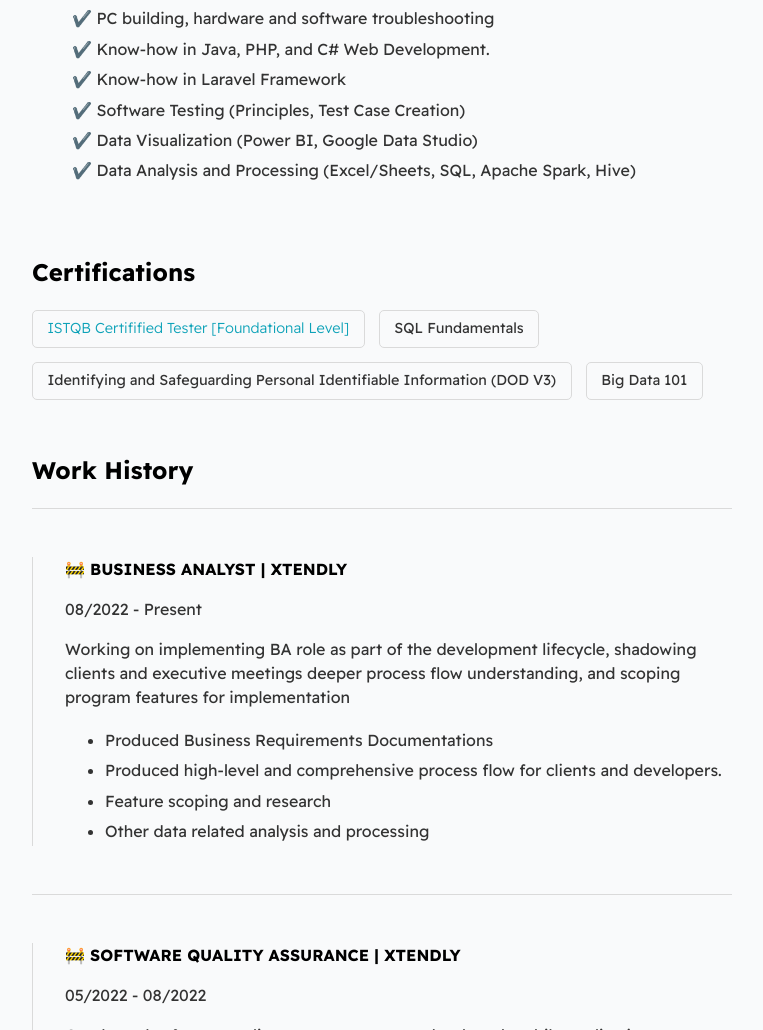
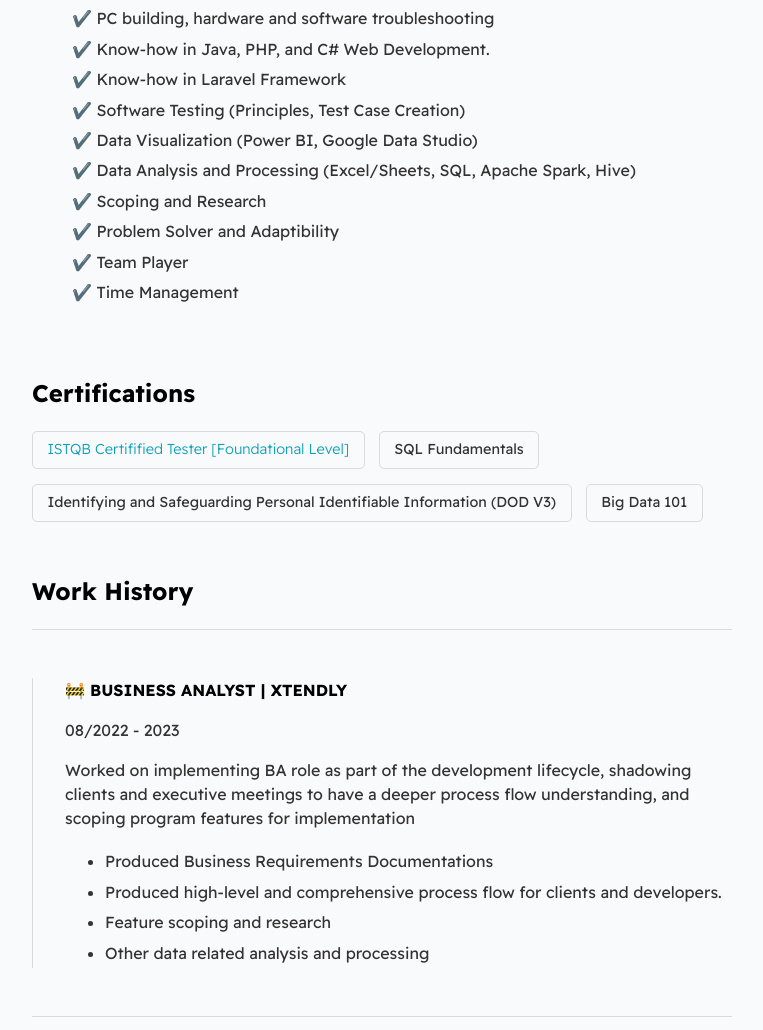
Before and after one commit to renatogalias/resume-website, a plain HTML site: page index.html in a window 1280 px wide. Shown: the part 862-1892 px from the top of the page, without its empty margins (258-1021 px from the left). Drawn offline with Linux system fonts and the light colour scheme.

Commit message:
Update index.html

```diff
--- a/index.html
+++ b/index.html
@@ -71,6 +71,10 @@
                 <li>✔️ Software Testing (Principles, Test Case Creation)</li>
                 <li>✔️ Data Visualization (Power BI, Google Data Studio)</li>
                 <li>✔️ Data Analysis and Processing (Excel/Sheets, SQL, Apache Spark, Hive)</li>
+						 <li>✔️ Scoping and Research</li>
+						 <li>✔️ Problem Solver and Adaptibility</li>
+						 <li>✔️ Team Player</li>
+						 <li>✔️ Time Management</li>
             </ul>
         </section>
 
@@ -92,8 +96,8 @@
         <div class="line-break"></div>
         <div class="card--work-history">
             <strong>🚧 BUSINESS ANALYST | XTENDLY</strong>
-            <p>08/2022 - Present</p>
-            <p>Working on implementing BA role as part of the development lifecycle, shadowing clients and executive meetings deeper process flow understanding, and scoping program features for implementation</p>
+            <p>08/2022 - 2023</p>
+            <p>Worked on implementing BA role as part of the development lifecycle, shadowing clients and executive meetings to have a deeper process flow understanding, and scoping program features for implementation</p>
             <ul>
                 <li>Produced Business Requirements Documentations</li>
                 <li>Produced high-level and comprehensive process flow for clients and developers.</li>
```
